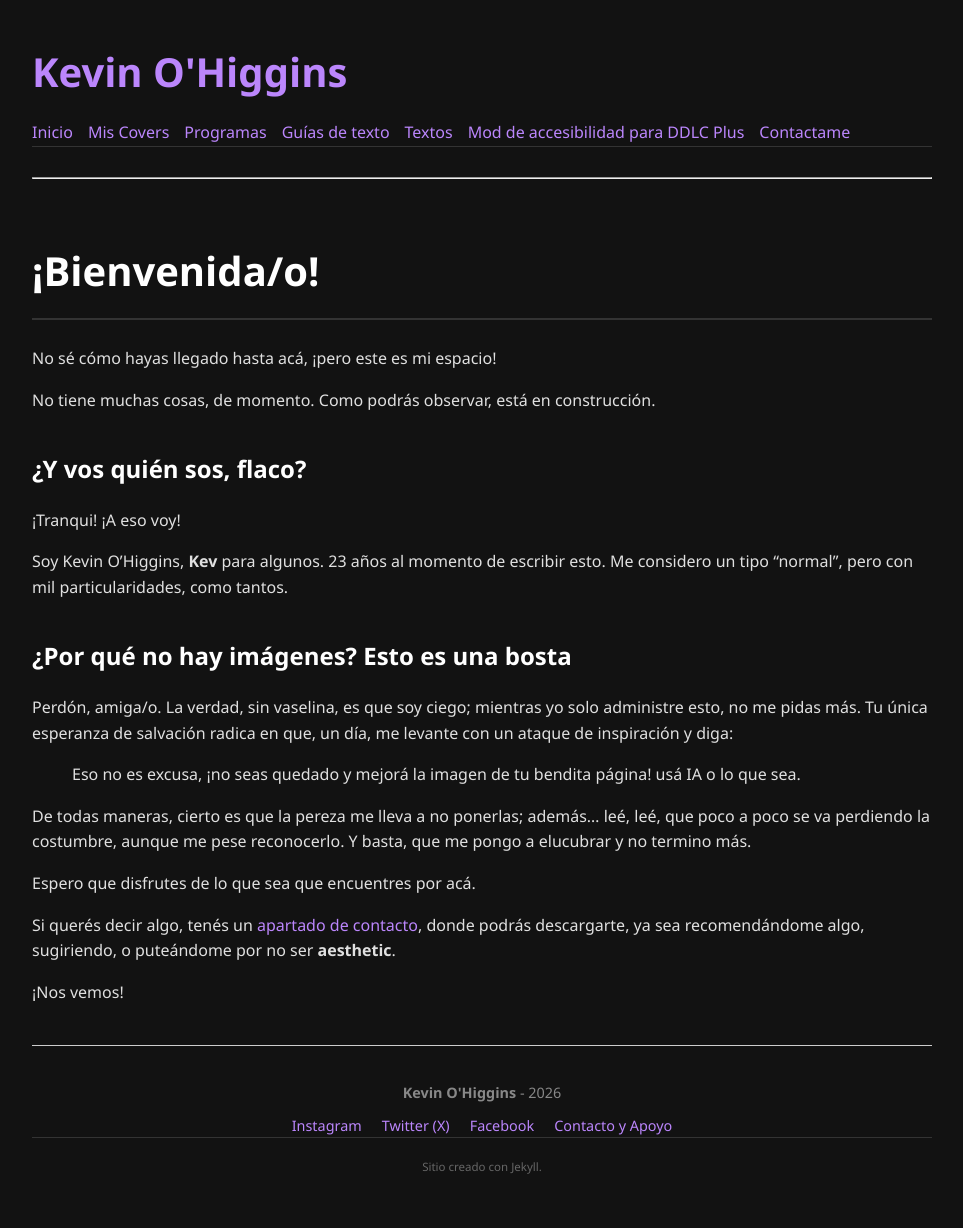
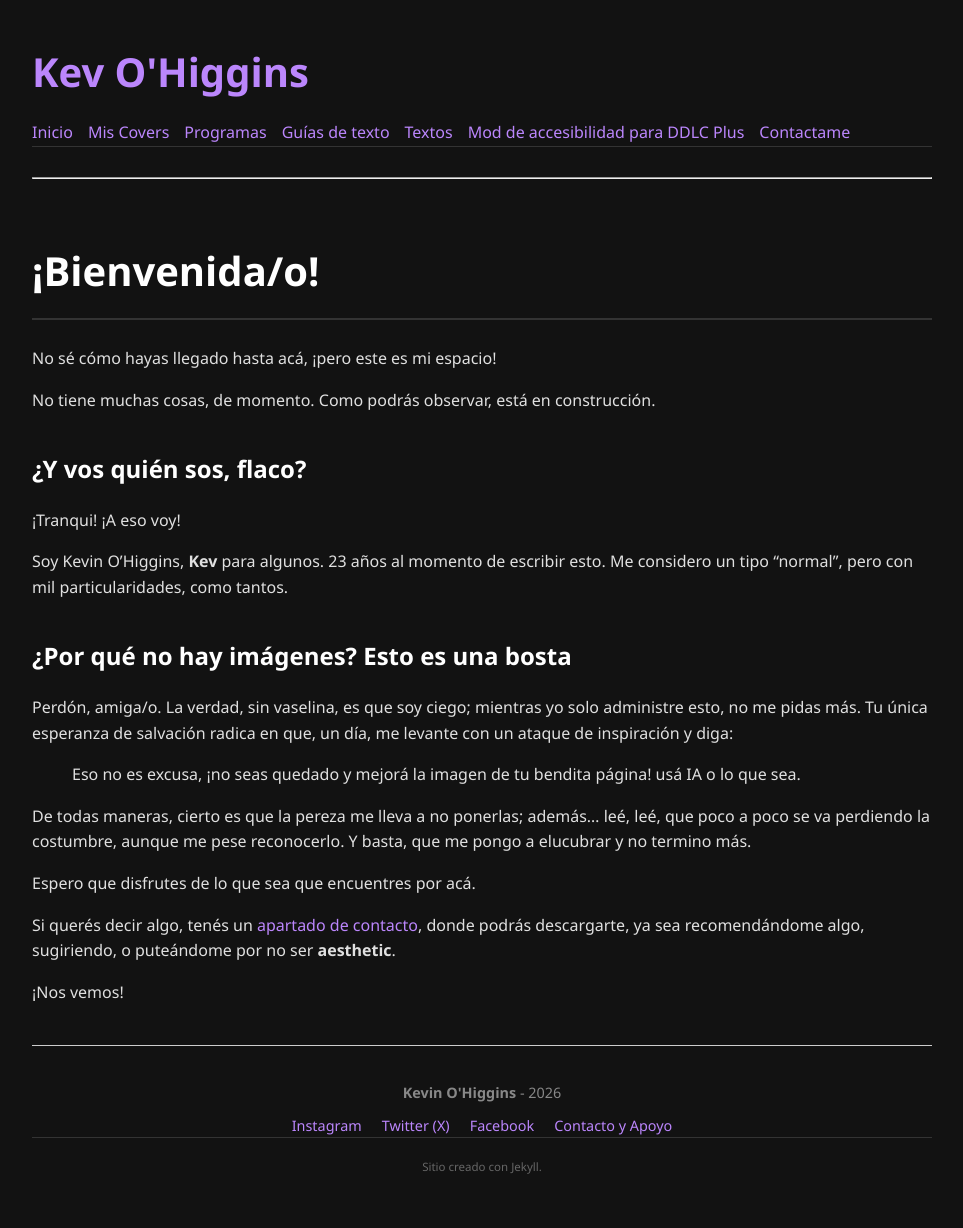
Before and after one commit to Kevohiggins/kevohiggins.github.io, a Jekyll site: the page built from index.md, in a window 1280 px wide. Shown: the whole page, without its empty margins (158-1121 px from the left). Built offline with Jekyll 4.4.1, drawn with Linux system fonts in a browser that asks for light colours.

Commit message:
cambio en el título

```diff
--- a/_config.yml
+++ b/_config.yml
@@ -1,4 +1,4 @@
-title: Kevin O'Higgins
+title: Kev O'Higgins
 description: Pianista, escritor y entusiasta de la tecnología.
 remote_theme: pages-themes/cayman@v0.2.0
 show_downloads: false
```
